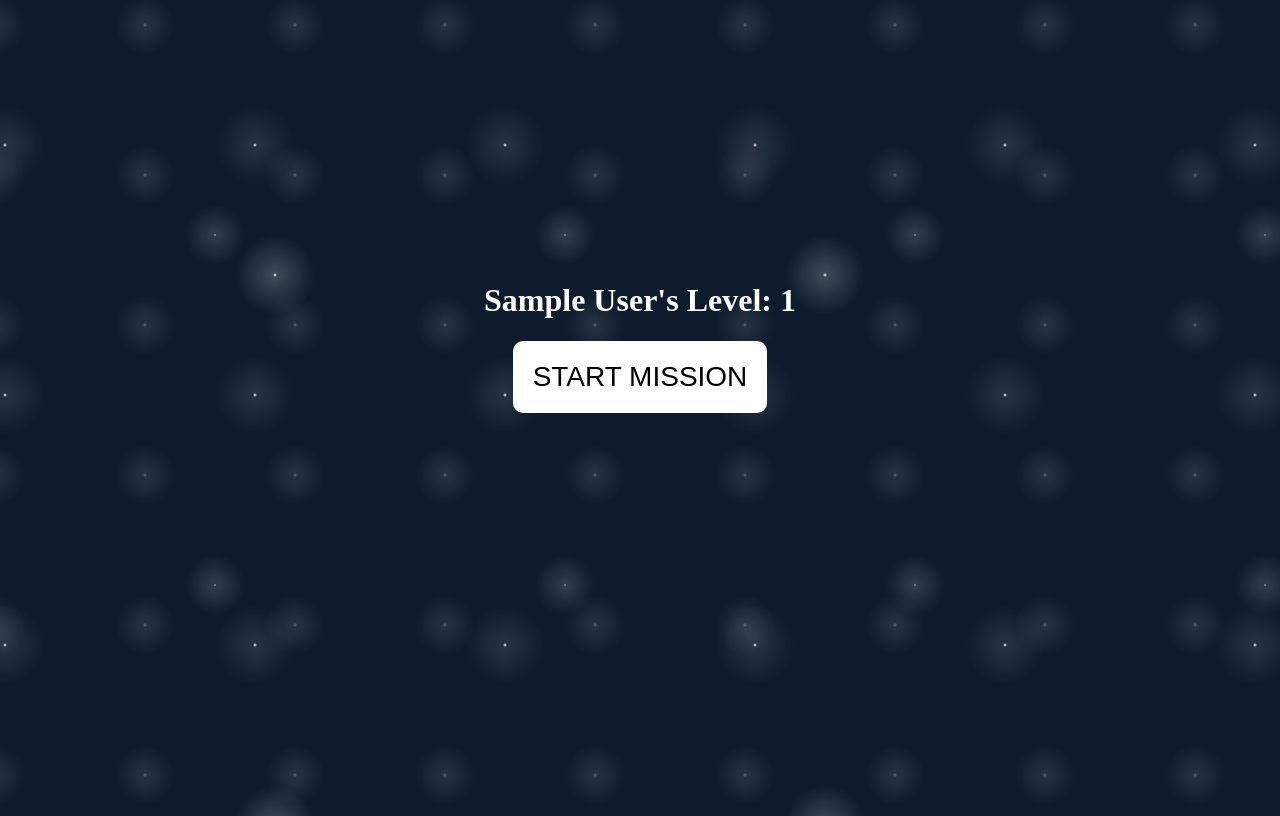
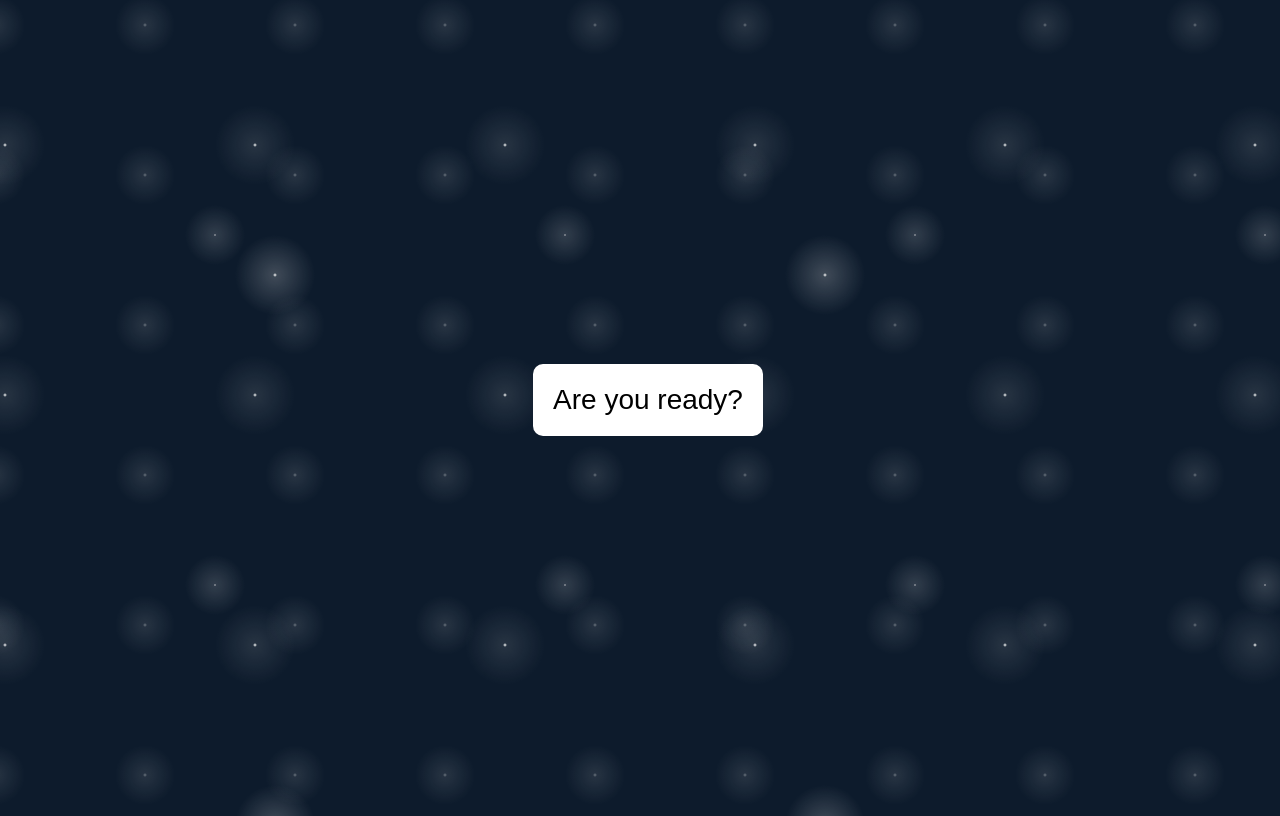
Before and after one commit to lizziesian/drp, a Flask app: template exerciseapp/templates/mission_start.html in a window 1280 px wide. Run offline with Flask 2, Linux system fonts and the light colour scheme; tables that the repository leaves empty hold one stand-in row (values such as "Sample post"); the template is opened without the code that fills it: values that come from a table or form of the project are taken from there, most other values are stand-ins (such as "Sample title", 1, 10 or a date in 2020).

```diff
--- a/exerciseapp/cli.py
+++ b/exerciseapp/cli.py
@@ -26,10 +26,12 @@ def drop_all():
 @with_appcontext
 def populate():
     # Test parent, child, mission and monster.
-    parentUser = ParentUser(id=0, name="Simon", password="abcd")
-    childUser = ChildUser(id=0, name="John", password="edfg", parent=parentUser.id)
     testMission = Mission(id=0, name="Default Mission", video="exercise-video")
     testMonster = Monster(id=0, name="Default Monster", level=0, image="monster-egg")
+
+    parentUser = ParentUser(id=0, name="Simon", password="abcd")
+    childUser = ChildUser(id=0, name="John", password="edfg", parent=parentUser.id, current_monster=testMonster.id)
+
     approved = ApprovedMission(child=childUser.id, mission=testMission.id)
     owned = MonsterOwned(child=childUser.id, monster=testMonster.id)
 
--- a/exerciseapp/models/user_child.py
+++ b/exerciseapp/models/user_child.py
@@ -9,6 +9,8 @@ class ChildUser(db.Model):
     level = db.Column(db.Integer, default=0)
     # Linked parent account.
     parent = db.Column(db.Integer, db.ForeignKey("parent_user.id"), nullable=False)
+    # Current ungrown monster
+    current_monster = db.Column(db.Integer, db.ForeignKey("monster.id"))
     # One child owns many monsters.
     monsters = db.relationship("MonsterOwned", backref="owner", lazy=True)
     # One child has many approved missions.
--- a/exerciseapp/static/style.css
+++ b/exerciseapp/static/style.css
@@ -1,6 +1,5 @@
 /* https://projects.verou.me/css3patterns/#starry-night */
 body {
-    display: flex;
     min-height: 100vh;
     background-color:#0d1b2c;
     background-image:
@@ -17,6 +16,10 @@ h1 {
     color: white
 }
 
+h2 {
+    color: white
+}
+
 p {
     color: white
 }
@@ -29,6 +32,15 @@ video {
 video::-webkit-media-controls-timeline {
     display: none;
 } */
+
+.center {
+    position: absolute;
+    top: 50%;
+    transform: translate(0, -50%);
+    width: 100%;
+    text-align: center;
+    margin: auto;
+}
 
 /* License of glow button: */
 /* Copyright (c) 2022 by Leandro Simões (https://codepen.io/leandrosimoes/pen/VqZxaG)
--- a/exerciseapp/templates/mission_complete.html
+++ b/exerciseapp/templates/mission_complete.html
@@ -2,7 +2,7 @@
 
 {% block content %}
 
-<div style="width: 100%; text-align: center; padding: 30%;">
+<div class="center">
     <h1> {{ user["name"] }}'s Level: {{ user["level"] }} </h1>
     <h1 style="margin: auto">
         Mission Complete!
--- a/exerciseapp/templates/mission_start.html
+++ b/exerciseapp/templates/mission_start.html
@@ -2,11 +2,9 @@
 
 {% block content %}
 
-<div style="width: 100%; text-align: center; padding: 20%;">
-    <h1> {{ user["name"] }}'s Level: {{ user["level"] }} </h1>
-
+<div class="center" style="margin: auto;">
     <form action="{{ url_for("main.exercise_video") }}">
-        <button class="glow-button" type="submit" style="text-align: center;">START MISSION</button>
+        <button class="glow-button" type="submit" style="text-align: center;">Are you ready?</button>
     </form>
 </div>
 
```
Also changed, not shown: exerciseapp/routes/main.py (+16 -3 lines), exerciseapp/templates/child_home.html (added, +37 -0 lines).
